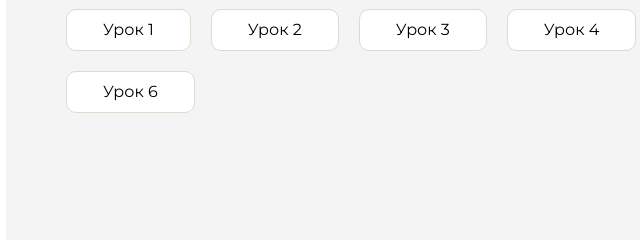
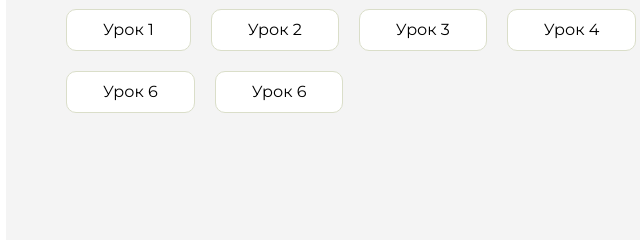
Before and after one commit to EasyStylee/Home-work, a plain HTML site: page index.html in a window 1280 px wide. Shown: the part 229-469 px from the top of the page, 390-1030 px from the left. Drawn offline with Linux system fonts and the light colour scheme.

Commit message:
Update index.html

```diff
--- a/index.html
+++ b/index.html
@@ -112,6 +112,9 @@
                     <li class="content__list-item">
                         <a href="lesson-35/index.html">Урок 6</a>
                     </li>
+                    <li class="content__list-item">
+                        <a href="css-46/index.html">Урок 6</a>
+                    </li>
                 </ul>
             </div>
             <div class="content__block hidden" id="diplomBlock">
```
